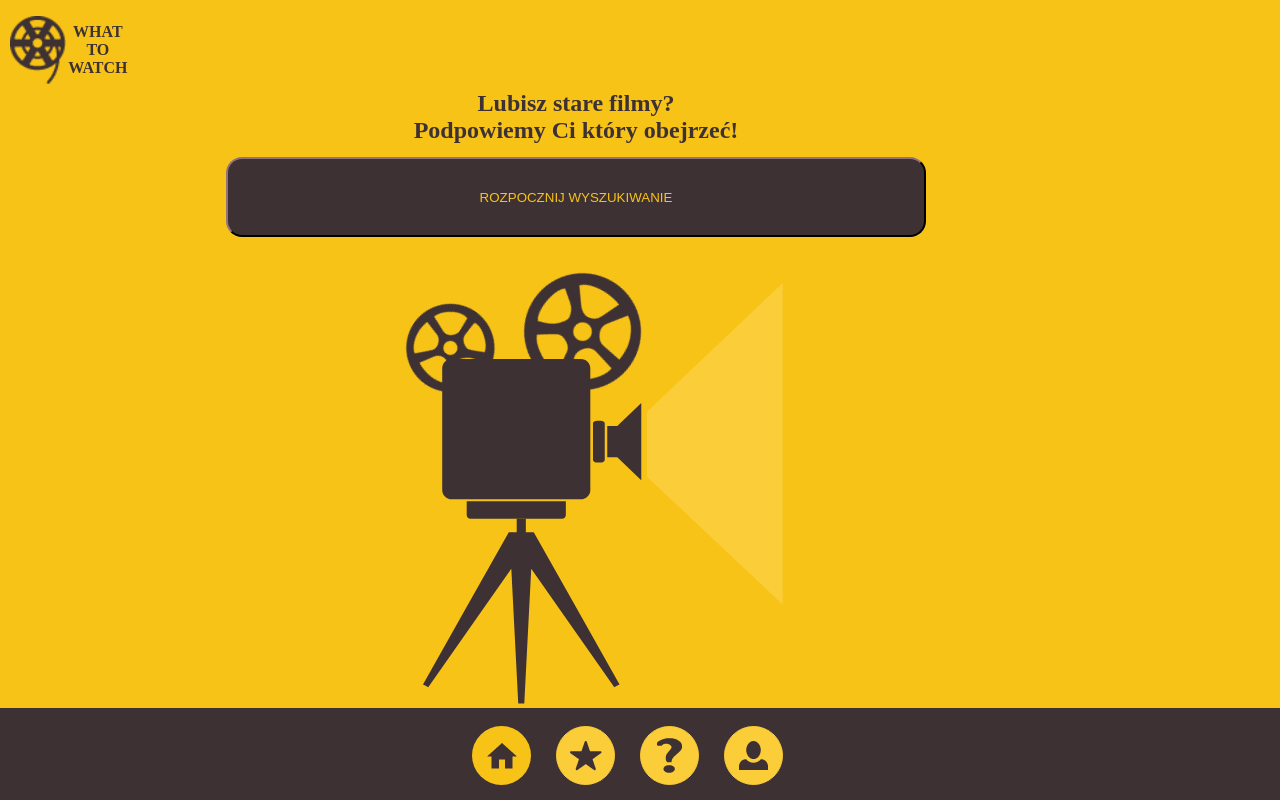
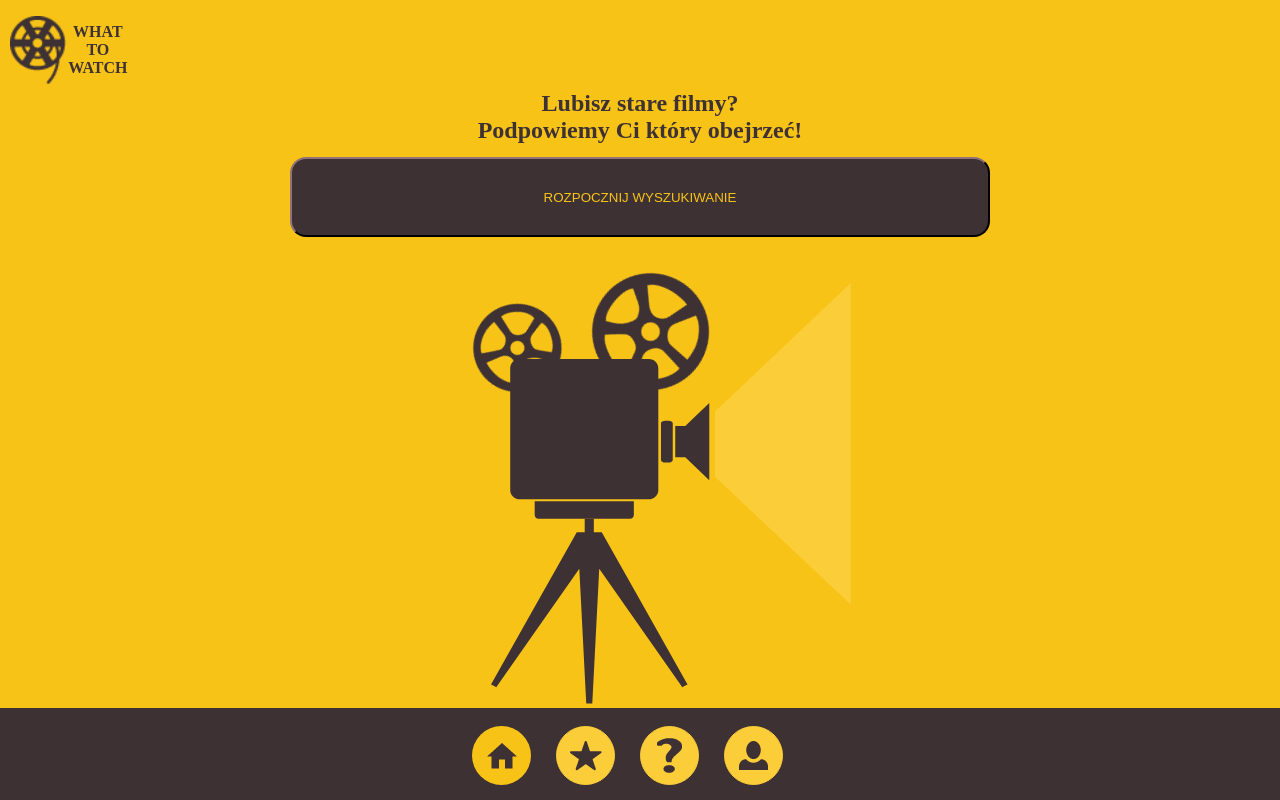
Before and after one commit to Mateusz-92/What-to-watch-TS-Next.JS, a Next.js app: page / in a window 1280 px wide. Built offline with nearby package versions, Linux system fonts and the light colour scheme.

Commit message:
improved styles

```diff
--- a/src/components/bottom_bar/bottomBar.module.css
+++ b/src/components/bottom_bar/bottomBar.module.css
@@ -25,9 +25,11 @@
   justify-content: space-around;
   padding: 6px;
   padding-bottom: 0px;
-  height: 15vh;
+  height: 115px;
   align-items: center;
   @media (min-width: 768px) {
     justify-content: center;
+    display: flex;
+    justify-content: center;
   }
 }
--- a/src/components/homeView/homeView.module.css
+++ b/src/components/homeView/homeView.module.css
@@ -24,5 +24,5 @@
   flex-direction: column;
   justify-content: center;
   align-items: center;
-  width: 90%;
+  width: 100%;
 }
--- a/src/components/homeView/homeView.tsx
+++ b/src/components/homeView/homeView.tsx
@@ -1,5 +1,5 @@
 import React from "react";
-import styles from "./homeView.module.css";
+import styles from "./HomeView.module.css";
 import { useRouter } from "next/router";
 import Camera from "../common/camera/CameraView";
 
```
